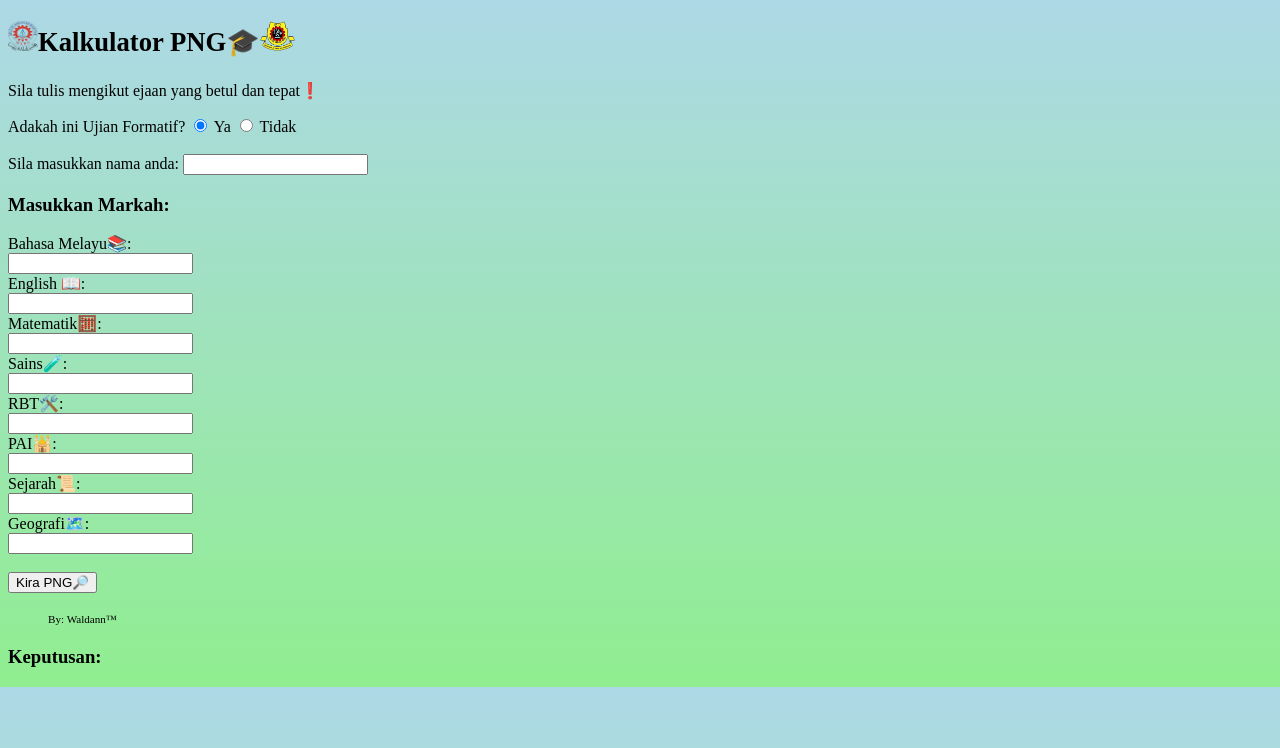
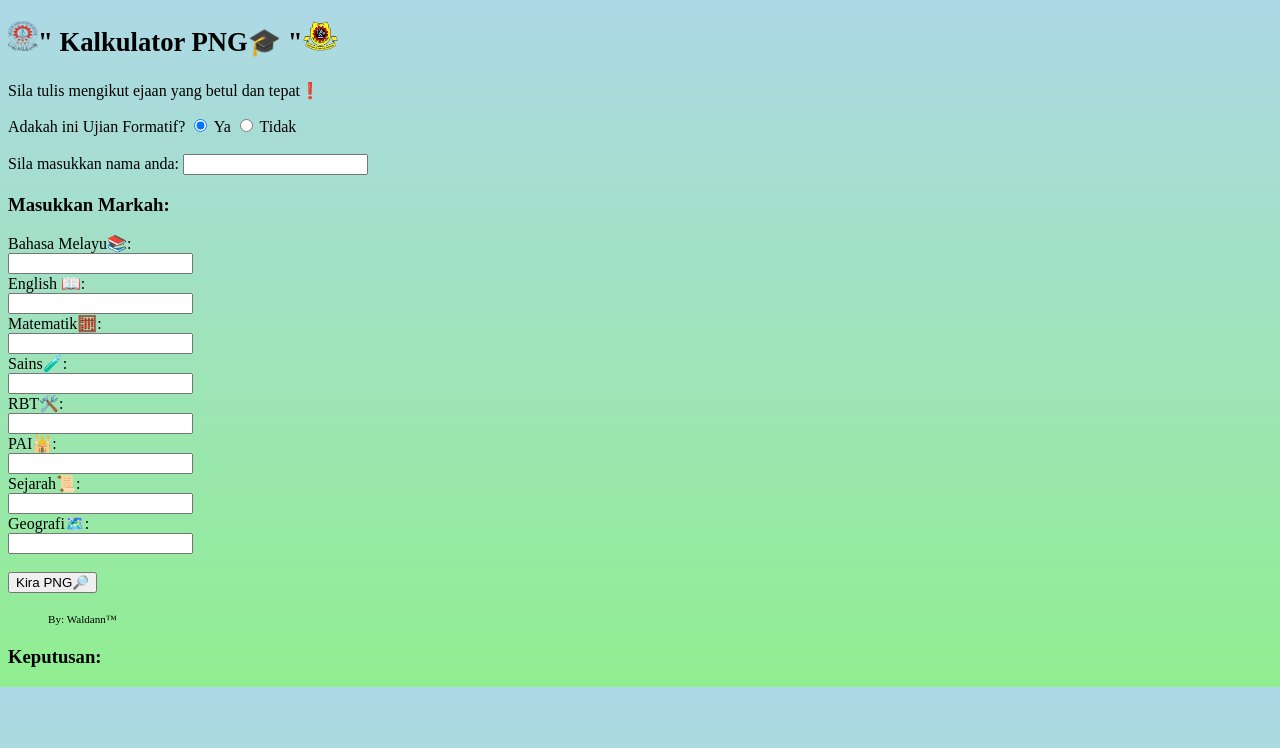
Before and after one commit to Waldannnajmiezz/PNG-CALCULATOR-FOR-MRSM-STUDENT-By-Waldann-, a plain HTML site: page index.html in a window 1280 px wide. Drawn offline with Linux system fonts and the light colour scheme.

Commit message:
Update index.html

```diff
--- a/index.html
+++ b/index.html
@@ -78,7 +78,7 @@
 </head>
 <body style="background: linear-gradient(lightblue, lightgreen);">
 
-    <h1><small><img src="MARA.png" style="width:30px;height:30px;">Kalkulator PNG🎓<img src="MRSM.png" style="width:35px;height:30px;"></small></h1>
+    <h1><small><img src="MARA.png" style="width:30px;height:30px;">"  Kalkulator PNG🎓   "<img src="MRSM.png" style="width:35px;height:30px;"></small></h1>
     <p>Sila tulis mengikut ejaan yang betul dan tepat❗</p>
 
     <label>Adakah ini Ujian Formatif?</label>
```
